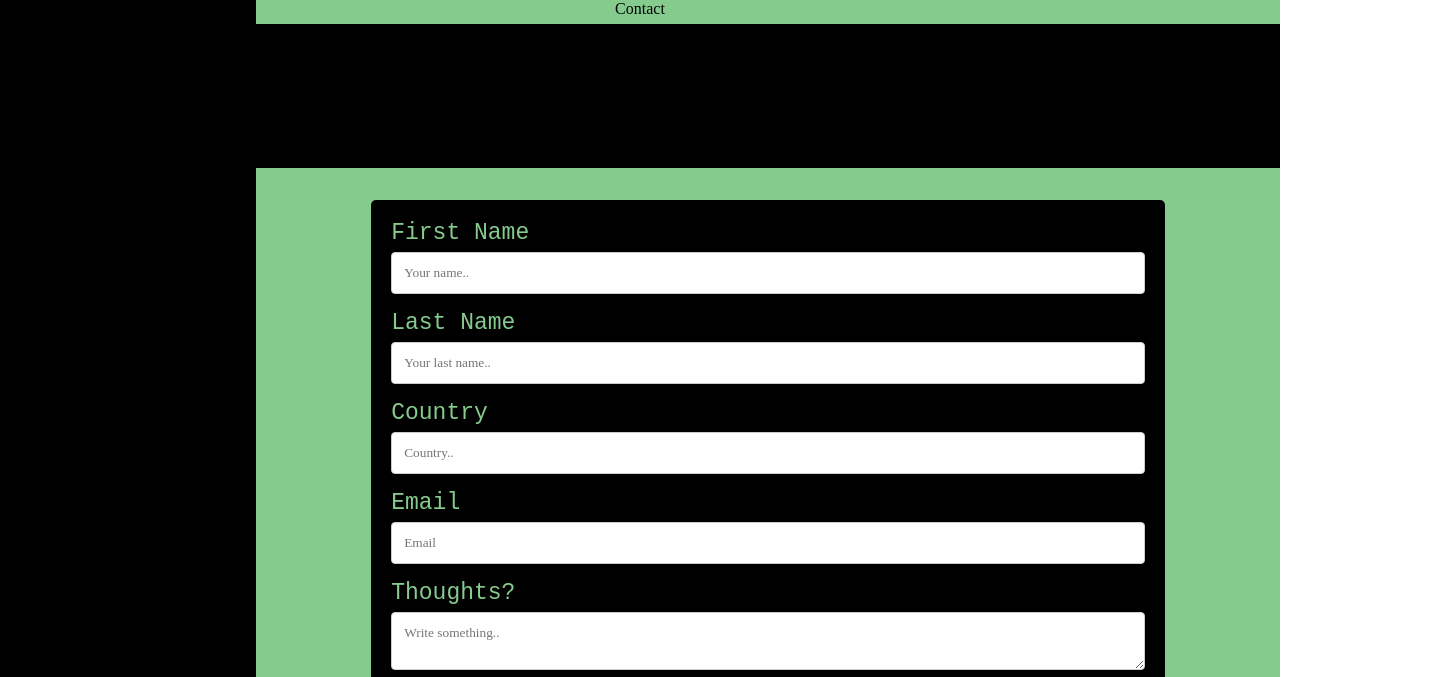
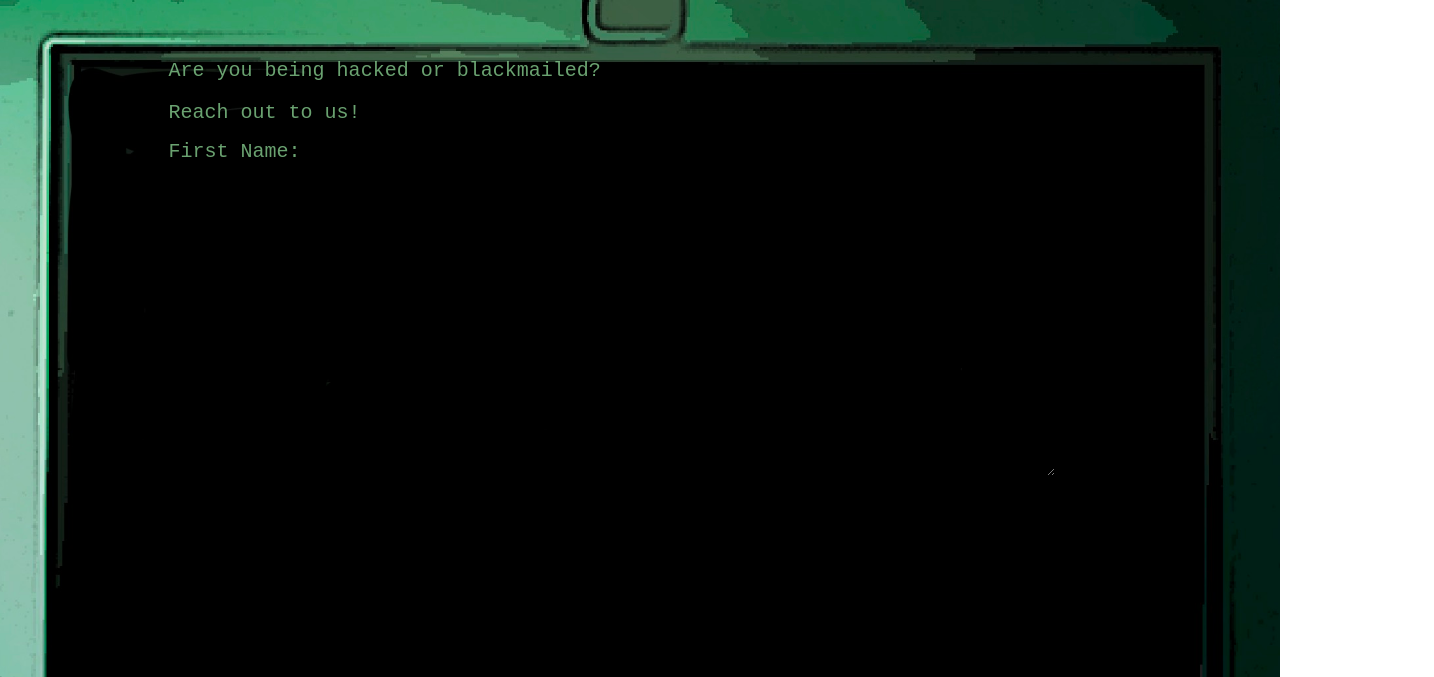
Before and after one commit to Zunairviqar/zunairviqar.github.io-Comic, a plain HTML site: page Contact.html in a window 1280 px wide. Shown: the top 677 px of the page, 1434 px wide, since content can reach past the window. Drawn offline with nearby package versions, Linux system fonts and the light colour scheme.

Commit message:
Contact Page

```diff
--- a/Contact.html
+++ b/Contact.html
@@ -8,40 +8,51 @@
     <link rel = "stylesheet" href="style.css" />
   </head>
   <body>
-    <div class="bg3">
-      <div class = "sidebar"></div>
-      <div class = "topbar"></div>
-        <div class="vertical-menu">
-          <a href="ComicStrip.html">>new game</a>
-          <a href="About.html">>about</a>
-          <a href="Team.html">>team</a>
-          <a href="Contact.html"  class="active" >>contact</a>
-        </div>
+    <div class="bg2">
 
-      <div>
-          Contact
+      <div class="vertical-menu">
+        <a href="index.html">>return</a>
+      </div>
+
+      <div class="Contact-text">
+        <p id = "line1">
+        </p>
+      </div>
+
+      <div class="Contact-text Contact-text2" style="margin-top:-4%;">
+        <p id = "line2">
+        </p>
       </div>
 
       <div class="container">
-        <form method = "post" action="submit.php">
+        <!-- <form method = "post" action="submit.php"> -->
 
-          <label for="fname">First Name</label>
-          <input style="font-family: myFirstFont"type="text" name="firstname" placeholder="Your name..">
+        <form>
 
-          <label for="lname">Last Name</label>
-          <input style="font-family: myFirstFont"type="text" name="lastname" placeholder="Your last name..">
+          <label for="fname" id = "line3" class = Contact-text3></label>
+          <input style="  font-family: "Andale Mono", AndaleMono, monospace;" type="text" name="firstname">
 
-          <label for="country">Country</label>
-          <input style="font-family: myFirstFont"type="text" name="cname" placeholder="Country..">
+          <label for="lname" id = "line4" class = Contact-text4></label>
+          <input style="  font-family: "Andale Mono", AndaleMono, monospace;" type="text" name="lastname">
 
-          <label for="email">Email</label>
-          <input style="font-family: myFirstFont"type="text" name="emaill" placeholder="Email">
+          <label for="country" id = "line5" class = Contact-text5></label>
+          <input style="  font-family: "Andale Mono", AndaleMono, monospace;" type="text" name="cname">
 
-          <label for="subject">Thoughts?</label>
-          <textarea style="font-family: myFirstFont"name="subject" placeholder="Write something.." style="height:150px"></textarea>
+          <label for="country" id = "line6" class = Contact-text6></label>
+          <input style="  font-family: "Andale Mono", AndaleMono, monospace;" type="text" name="email">
 
-          <input style="font-family: myFirstFont"name = "submit" type="submit" value="Submit">
+          <label for="country" id = "line7" class = Contact-text7></label>
+          <textarea style="font-family: "Andale Mono", AndaleMono, monospace;"name="subject" style="height:50px"></textarea>
+
+          <!-- <input style="font-family: myFirstFont"name = "submit" type="submit" value="Submit">
+          <input style="font-family: myFirstFont"name = "submit" type="submit" value="Submit"> -->
+
         </form>
+      </div>
+
+      <div class="Contact-text Contact-text8" style="margin-top:27%;">
+        <p id = "line8">
+        </p>
       </div>
 
 
@@ -51,5 +62,7 @@
 
 
     </div>
+    <script src = "script.js"></script>
+
     </body>
 </html>
--- a/script.js
+++ b/script.js
@@ -10,6 +10,7 @@ $(document).ready(function(){
     $(".Shutuptext").fadeOut("fast");
   });
 });
+
 // https://www.w3schools.com/howto/howto_js_typewriter.asp
 var i = 0;
 var txt = 'Zunair Viqar, Sophomore, From Pakistan, Enjoys chicken dinners in PUBG.'; /* The text */
@@ -78,3 +79,121 @@ setTimeout(function () {
 setTimeout(function () {
     $(".UnderlineEffect").show()
 }, 16500);
+
+var m = 0;
+var txt5 = 'Are you being hacked or blackmailed?'; /* The text */
+var speed = 50; /* The speed/duration of the effect in milliseconds */
+console.log(txt5.length);
+$(document).ready(function typeWriter5() {
+  if (m < txt5.length) {
+    document.getElementById("line1").innerHTML += txt5.charAt(m);
+    m++;
+    setTimeout(typeWriter5, speed);
+  }
+});
+
+var n = 0;
+var txt6 = 'Reach out to us!'; /* The text */
+var speed = 50; /* The speed/duration of the effect in milliseconds */
+setTimeout(function () {
+    $(".Contact-text2").ready(function typeWriter6() {
+      if (n < txt6.length) {
+        document.getElementById("line2").innerHTML += txt6.charAt(n);
+        n++;
+        setTimeout(typeWriter6, speed);
+      }
+    });
+}, 2500);
+
+var o = 0;
+var txt7 = 'First Name:'; /* The text */
+var speed = 50; /* The speed/duration of the effect in milliseconds */
+setTimeout(function () {
+    $(".Contact-text3").ready(function typeWriter7() {
+      if (o < txt7.length) {
+        document.getElementById("line3").innerHTML += txt7.charAt(o);
+        o++;
+        setTimeout(typeWriter7, speed);
+      }
+    });
+}, 4500);
+
+var x = 0;
+var p = 0;
+var txt8 = 'Last Name:'; /* The text */
+var speed = 50; /* The speed/duration of the effect in milliseconds */
+$(document).on('keypress',function(e) {
+    if(e.which == 13) {
+          $(".Contact-text4").ready(function typeWriter8() {
+            if (p < txt8.length) {
+              document.getElementById("line4").innerHTML += txt8.charAt(p);
+              p++;
+              setTimeout(typeWriter8, speed);
+            }
+            x = 1
+          });
+      }
+});
+var q = 0;
+var txt9 = 'Country:'; /* The text */
+var speed = 50; /* The speed/duration of the effect in milliseconds */
+$(document).on('keypress',function(e) {
+    if(e.which == 13 && x ==1) {
+          $(".Contact-text5").ready(function typeWriter9() {
+            if (q < txt9.length) {
+              document.getElementById("line5").innerHTML += txt9.charAt(q);
+              q++;
+              setTimeout(typeWriter9, speed);
+            }
+            x = 2
+          });
+      }
+});
+
+var r = 0;
+var txt10 = 'Email:'; /* The text */
+var speed = 50; /* The speed/duration of the effect in milliseconds */
+$(document).on('keypress',function(e) {
+    if(e.which == 13 && x ==2) {
+          $(".Contact-text6").ready(function typeWriter10() {
+            if (r < txt10.length) {
+              document.getElementById("line6").innerHTML += txt10.charAt(r);
+              r++;
+              setTimeout(typeWriter10, speed);
+            }
+            x = 3
+          });
+      }
+});
+
+var s = 0;
+var txt11 = 'Any Details?'; /* The text */
+var speed = 50; /* The speed/duration of the effect in milliseconds */
+$(document).on('keypress',function(e) {
+    if(e.which == 13 && x ==3) {
+          $(".Contact-text7").ready(function typeWriter11() {
+            if (s < txt11.length) {
+              document.getElementById("line7").innerHTML += txt11.charAt(s);
+              s++;
+              setTimeout(typeWriter11, speed);
+            }
+            x = 4
+          });
+      }
+});
+
+var t = 0;
+var txt12 = 'Our team will be in touch with you shortly'; /* The text */
+var speed = 50; /* The speed/duration of the effect in milliseconds */
+$(document).on('keypress',function(e) {
+    if(e.which == 13 && x ==4) {
+          $(".Contact-text8").ready(function typeWriter12() {
+            if (t < txt12.length) {
+              document.getElementById("line8").innerHTML += txt12.charAt(t);
+              t++;
+              setTimeout(typeWriter12, speed);
+            }
+            x = 5
+          });
+      }
+});
--- a/style.css
+++ b/style.css
@@ -15,23 +15,7 @@ body, html {
   background-repeat: no-repeat;
   background-size: cover;
 }
-/* The black bar at the left for the menu */
-.sidebar {
-  position: absolute;
-  width: 20%;
-  height: 100%;
-  color: black;
-  background-color: black;
-}
 
-.topbar {
-  width: 100%; /* Set a width if you like */
-  position: absolute;
-  top: 3%;
-  height: 18%;
-  color: white;
-  background-color: black;
-}
 .Shutuptext{
   width: 40%; /* Set a width if you like */
   font-family: "Andale Mono", AndaleMono, monospace;
@@ -120,7 +104,7 @@ text-decoration: underline;
 
 .bg2 {
   /* The image used */
-  background: url('images/Screen.jpg');
+  background: url('images/Screen.jpg') ;
   /* Full height */
   height: 100%;
   /* Center and scale the image nicely */
@@ -142,11 +126,15 @@ text-decoration: underline;
 
 /* Style inputs with type="text", select elements and textareas */
 input[type=text], select, textarea {
+  color:#85cb8d;
+  font-family: "Andale Mono", AndaleMono, monospace;
+
+  background-color: black;
   width: 100%; /* Full width */
   padding: 12px; /* Some padding */
-  border: 1px solid #ccc; /* Gray border */
-  border-radius: 4px; /* Rounded borders */
-  box-sizing: border-box; /* Make sure that padding and width stays in place */
+  border: 1px solid black;
+  /* border-radius: 4px; */
+  /* box-sizing: border-box;  */
   margin-top: 6px; /* Add a top margin */
   margin-bottom: 16px; /* Bottom margin */
   resize: vertical /* Allow the user to vertically resize the textarea (not horizontally) */
@@ -172,16 +160,19 @@ input[type=submit]:hover {
 /* Add a background color and some padding around the form */
 .container {
   position: absolute;
-  font-family: "Courier New", Courier, monospace;
+  font-family: "Andale Mono", AndaleMono, monospace;
   color: #85cb8d; /* Black text color */
-  top: 25%;
-  right: 9%;
-  margin-left: 29%;
+  top: 15%;
+  right: 18%;
+  margin-left: 11.6%;
   text-align: left;
-  font-size: 23px;
+  font-weight: lighter;
+  opacity: 0.8;
+  font-size: 20px;
   border-radius: 5px;
-  background-color: black;
+  background-color: none;
   padding: 20px;
+  /* background-color: white; */
 }
 
 /* Below code is to format the Images and the text along with the images on the Team page. Code is inspired from w3schools, not specifically from any link */
@@ -222,11 +213,25 @@ input[type=submit]:hover {
   position: absolute;
   right: 58%;
   bottom:19%;
-
   font-family: "Andale Mono", AndaleMono, monospace;
   font-weight: lighter;
   font-size:20px;
 }
 
+.Contact-text{
+  position: relative;
+  top: 3%;
+  right: -12%;
+  margin: 0;
+  color:#85cb8d;
+  font-family: "Andale Mono", AndaleMono, monospace;
+  font-weight: lighter;
+  text-align: left;
+  font-size:20px;
+  opacity: 0.8;
+  /* border: 1px solid #ccc; */
+  padding: 15px;
+  border-radius: 4px;
+}
 
 /* Above code is to format the Images and the text along with the images on the Team page. Code is inspired from w3schools, not specifically from any link */
```
